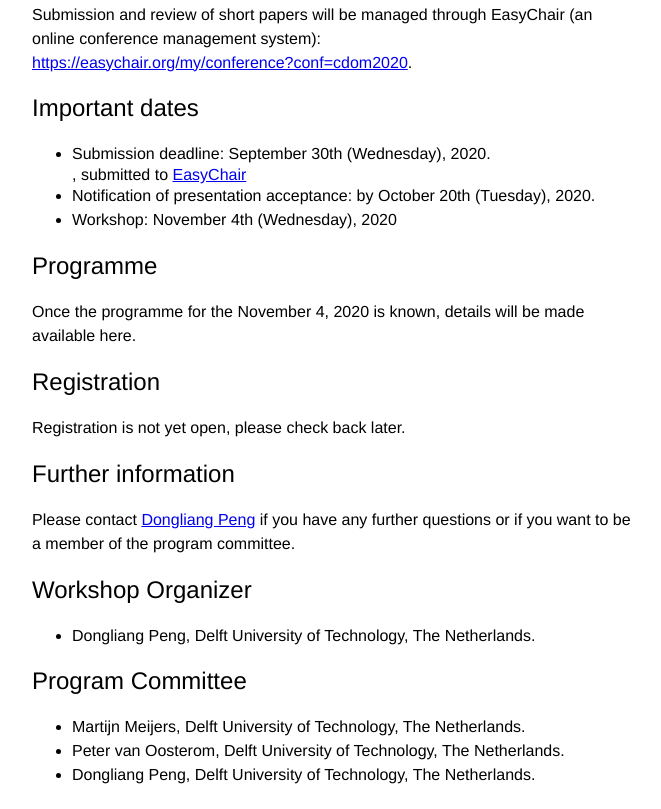
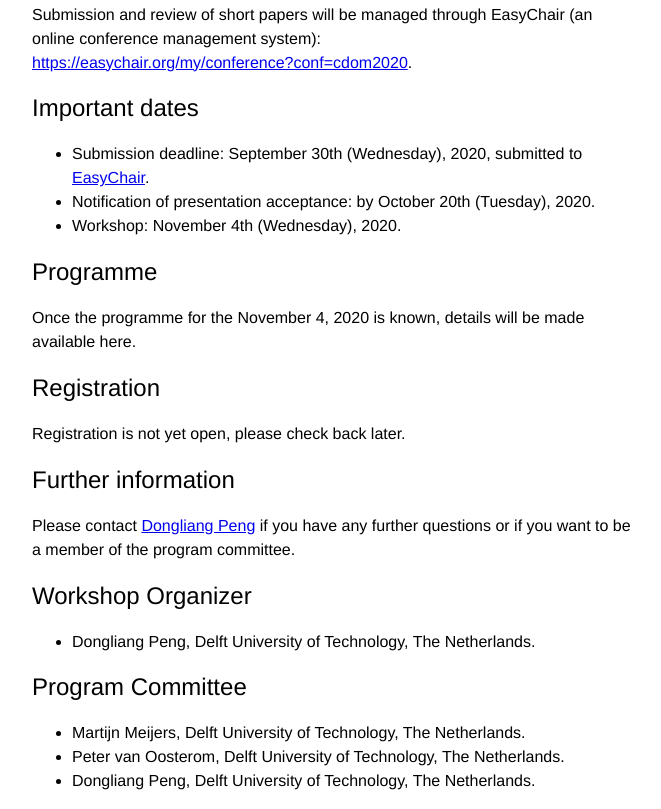
Before and after one commit to pengdlzn/events, a plain HTML site: page dynamic-online-maps/index.html in a window 1280 px wide. Shown: the part 1417-2226 px from the top of the page, without its empty margins (308-969 px from the left). Drawn offline with Linux system fonts and the light colour scheme.

Commit message:
added template

```diff
--- a/dynamic-online-maps/index.html
+++ b/dynamic-online-maps/index.html
@@ -7,7 +7,8 @@
   <meta name="description" content="NCG Workshop on Creating Dynamic Online Maps" />
   <meta name="author" content="Dongliang Peng" />
   <meta name="keywords" content="NCG Workshop on Creating NCG Dynamic Online Maps" />
-  <link href="https://pengdlzn.github.io/events/dynamic-online-maps/img/favicon.ico" rel="shortcut icon" type="image/vnd.microsoft.icon" />
+  <link href="https://pengdlzn.github.io/events/dynamic-online-maps/img/favicon.ico"
+    rel="shortcut icon" type="image/vnd.microsoft.icon" />
   <link rel="stylesheet" href="https://pengdlzn.github.io/events/dynamic-online-maps/css/minimal.css">
   <style>
 
@@ -115,10 +116,10 @@ If they wish, the authors of accepted papers will be allowed to extend accepted
 <p><a name="important-dates"></a></p>
 <h2>Important dates</h2>
 <ul>
-<li>Submission deadline: September 30th (Wednesday), 2020.</li>
-, submitted to <a href="https://easychair.org/my/conference?conf=cdom2020">EasyChair</a>
+<li>Submission deadline: September 30th (Wednesday), 2020,
+  submitted to <a href="https://easychair.org/my/conference?conf=cdom2020">EasyChair</a>.</li>
 <li>Notification of presentation acceptance: by October 20th (Tuesday), 2020.</li>
-<li>Workshop: November 4th (Wednesday), 2020</li>
+<li>Workshop: November 4th (Wednesday), 2020.</li>
 </ul>
 <h2>Programme</h2>
 <p>Once the programme for the November 4, 2020 is known, details will be made available here.</p>
```
Also changed, not shown: 1 other file.
